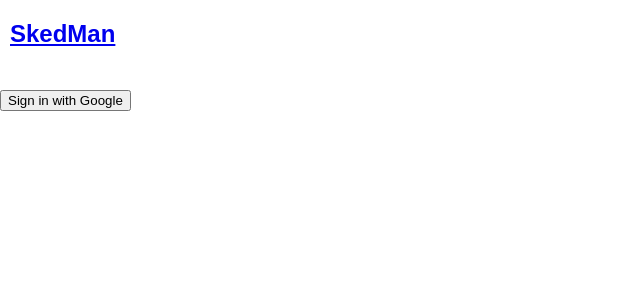
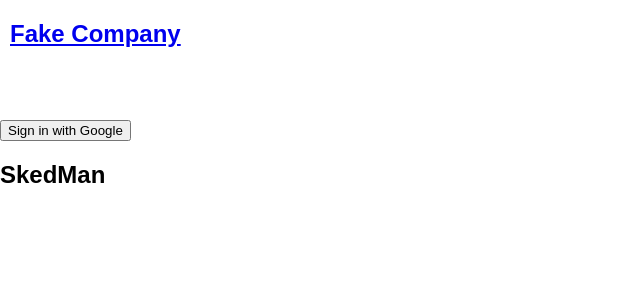
Before and after one commit to CognitivePrimate/gc-final-front-end, a React (Create React App) app: page / in a window 1280 px wide. Shown: the top 300 px of the page, without its empty margins (0-640 px from the left). Built offline with nearby package versions, Linux system fonts and the light colour scheme; no server answers.

Commit message:
some random styling

```diff
--- a/src/Components/Header/header-styles.css
+++ b/src/Components/Header/header-styles.css
@@ -3,7 +3,7 @@
     justify-content: space-between;
     /* width: 100%; */
     /* background: darkgray; */
-    height: 50px;
+    height: 80px;
     /* position:fixed; */
     top: 0;
     left: 0;
--- a/src/Components/Header/header.tsx
+++ b/src/Components/Header/header.tsx
@@ -11,7 +11,7 @@ const Header = () => {
     return (
         <div className="header">
             <section>
-                <Link to="/HomeScreen"><h1 className="header-banner">SkedMan</h1></Link>
+                <Link to="/HomeScreen"><h1 className="header-banner">Fake Company</h1></Link>
             </section>
             <section>
                 <h2 className="header-banner">{user?.displayName}</h2>
--- a/src/Components/LoginScreen/LoginScreen.css
+++ b/src/Components/LoginScreen/LoginScreen.css
@@ -48,3 +48,12 @@ main.login-main button.login-submit-button {
     height: 30px;
     width: 100%;
 }
+
+
+main.login-main section.HeroShotLoginDiv {
+    border-style: solid;
+    border-color: red;
+    border-width: 2px;
+    width: 50%;
+    height: 60px;
+}
--- a/src/Components/LoginScreen/LoginScreen.tsx
+++ b/src/Components/LoginScreen/LoginScreen.tsx
@@ -8,65 +8,6 @@ import "./LoginScreen.css";
 
 
 const LoginScreen = () => {
-
-    // Tracks the user input username and password using the value of the inputs//
-    const [UsernameLogin, setUsernameLogin] = useState<UserLogin>({
-        username: '',
-        password: ''
-    })
-
-    // state used to change the value of the Link route. Ideally, if the password and username is good, it will update
-    // the state to the route that takes you to the home page.
-    const [authenticatedLogin, setAuthenticatedLogin] = useState({
-        authenticated: '/'
-    })
-    console.log(UsernameLogin);
-    // const HandleLoginSubmit = (e: FormEvent) => {
-    //     e.preventDefault();
-
-        // if the username and password are equal to the volunteer or admin information,
-        // then change the authenticatedLogin state to equal the route path to the home screen.
-        // if not, then keep it on the home screen or '/'.
-
-        // TODO - update an error message that says something like "invalid username or password" to give a
-        // response to a bad password username combination.
-    //     if(UsernameLogin.username == 'admin' && UsernameLogin.password == 'password'){
-    //         setAuthenticatedLogin({authenticated:"/HomeScreen"})
-    //         console.log(UsernameLogin);
-    //         console.log(authenticatedLogin);
-    //     } else if (UsernameLogin.username == 'volunteer' && UsernameLogin.password == 'password'){
-    //         setAuthenticatedLogin({authenticated:"/HomeScreen"})
-    //         console.log(UsernameLogin);
-    //         console.log(authenticatedLogin);
-    //     } else {
-    //         setUsernameLogin({username: 'incorrect username', password: 'incorrect password'});
-    //         alert('Please enter a valid username and password');
-    //         console.log(UsernameLogin);
-    //         console.log(authenticatedLogin);
-    //         console.log(' no valid password login combination');
-    //     }
-    // }
-/*
-    return (
-        <main className="login-main">
-            <form className="login-form" action="submit" onSubmit={HandleLoginSubmit}>
-                <h3 className="login-title">App Name</h3>
-                <section className="login-section">
-                    <label htmlFor="username-login" className="login-label">Username</label>
-                    {/* using 'onChange' to track the user value. Each time something is typed it updates the UsernameLogin }
-                    <input type="text" name="username-login" id="username-login" className="login-input" onChange={ (e) => setUsernameLogin({username: e.target.value, password: UsernameLogin.password})}/>
-                </section>
-                <section className="login-section">
-                    <label htmlFor="password-login" className="login-label">Password</label>
-                    <input type="text" name="password-login" id="password-login" className="login-input" onChange= { (e) => setUsernameLogin({username: UsernameLogin.username, password: e.target.value})}/>
-                </section>
-                <section className="login-section">
-                    <Link to={authenticatedLogin.authenticated}><button className="login-submit-button" type="button" onClick={HandleLoginSubmit}>Submit</button></Link>
-                </section>
-            </form>
-            <Link to={authenticatedLogin.authenticated}><button>Go to HomePage</button></Link>
-        </main>
-    ) */
 
     const user = useAuthUser()
 
@@ -80,14 +21,22 @@ const LoginScreen = () => {
 
     return (
         <main className="login-screen">
-            { user ?
-          <>
+        { user ?
+          <section>
             {user.displayName} {' '}
             (<Link to="/HomeScreen">Home</Link>) {' '}
             <button onClick={logout}>Sign Out</button>
-          </> :
+          </section> :
           <button className="SignInButton" onClick={signIn}>Sign in with Google</button>
+
+
         }
+        <section className="HeroShotLoginDiv">
+            <div className="HeroShotLoginDiv">
+                <h2>SkedMan</h2>
+            </div>
+        </section>
+
         </main>
     )
 }
```
